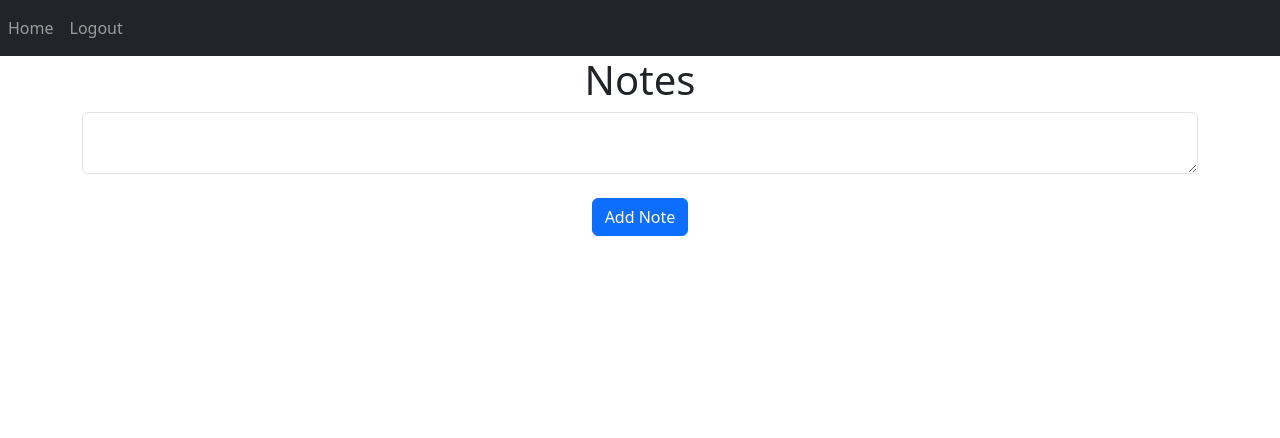
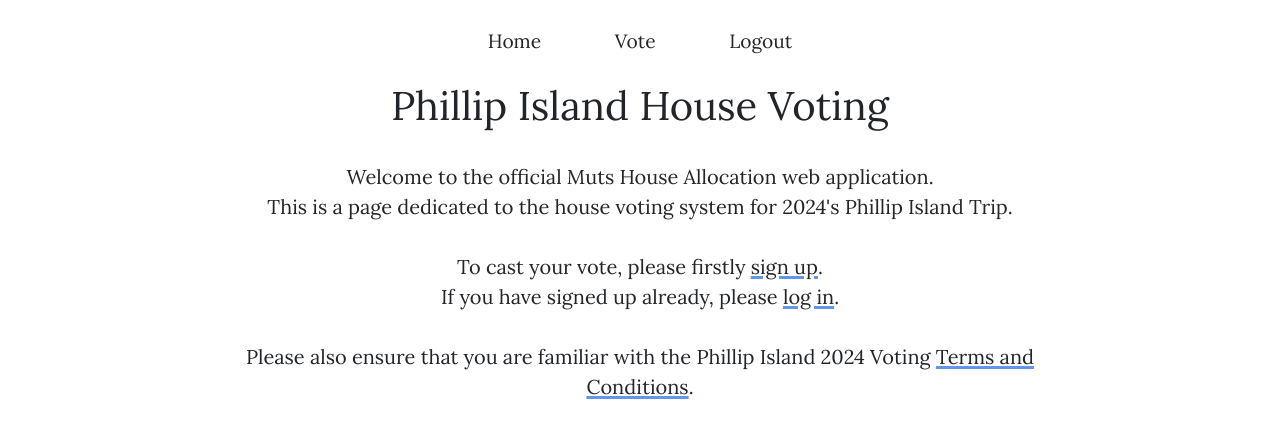
Before and after one commit to oskohosko/phillip_island, a Flask app: page / in a window 1280 px wide. Shown: the top 438 px of the page. Run offline with Flask 3, Linux system fonts and the light colour scheme; the visitor is signed in with stand-in values (Sample User, id 1); data that the repository does not hold is empty; some libraries are stand-ins or nearby versions.

Commit message:
Restructured website. Added T&Cs

```diff
--- a/website/__init__.py
+++ b/website/__init__.py
@@ -3,13 +3,17 @@ from flask_sqlalchemy import SQLAlchemy
 from os import path
 from flask_login import LoginManager
 
+import os
+from dotenv import load_dotenv
+
 db = SQLAlchemy()
 DB_NAME = "database.db"
 
+load_dotenv()
 
 def create_app():
     app = Flask(__name__)
-    app.config["SECRET_KEY"] = "oskarsecretkey"
+    app.config["SECRET_KEY"] = os.getenv("SECRET_KEY")
     app.config["SQLALCHEMY_DATABASE_URI"] = f"sqlite:///{DB_NAME}"
     db.init_app(app)
 
--- /dev/null
+++ b/website/static/style.css
@@ -0,0 +1,39 @@
+body {
+    font-family: 'Lora', serif;
+}
+
+.container {
+    max-width: 900px;
+}
+
+.nav-item {
+    padding-right: 1.5em;
+    padding-left: 1.5em;
+    padding-top: 1em;
+    .nav-link {
+        padding-bottom: 0;
+        border-bottom-width: 2.8px;
+    }
+    font-size:larger;
+}
+
+.nav {
+    --bs-nav-link-color: var(--bs-body-color);
+    --bs-nav-link-hover-color: var(--bs-body-color);
+}
+
+a {
+    color: inherit;
+    text-decoration: underline;
+    text-decoration-color: #6495ED;
+    text-decoration-thickness: 0.7mm;
+}
+
+.nav-link:hover {
+    text-decoration-color: inherit;
+}
+
+footer {
+    position: absolute;
+    bottom: 0;
+}
--- a/website/templates/base.html
+++ b/website/templates/base.html
@@ -5,30 +5,33 @@
     <meta name="viewport" content="width=device-width, initial-scale=1.0">
     <link href="https://cdn.jsdelivr.net/npm/bootstrap@5.3.1/dist/css/bootstrap.min.css" rel="stylesheet" integrity="sha384-4bw+/aepP/YC94hEpVNVgiZdgIC5+VKNBQNGCHeKRQN+PtmoHDEXuppvnDJzQIu9" crossorigin="anonymous">
     <script src="https://cdn.jsdelivr.net/npm/bootstrap@5.3.1/dist/js/bootstrap.bundle.min.js" integrity="sha384-HwwvtgBNo3bZJJLYd8oVXjrBZt8cqVSpeBNS5n7C8IVInixGAoxmnlMuBnhbgrkm" crossorigin="anonymous"></script>
-
+    <link rel="preconnect" href="https://fonts.googleapis.com">
+    <link rel="preconnect" href="https://fonts.gstatic.com" crossorigin>
+    <link href="https://fonts.googleapis.com/css2?family=Lora&display=swap" rel="stylesheet">
+    <link rel="stylesheet" type="text/css" href="/static/style.css">
     <title>{% block title %}{% endblock %}</title>
 </head>
 <body>
-    <nav class="navbar navbar-expand-lg navbar-dark bg-dark">
-        <button
-            class="navbar-toggler"
-            type="button"
-            data-toggle="collapse"
-            data-target="#navbar">
-            <span class="navbar-toggler-icon"></span>
-        </button>
-        <div class="collapse navbar-collapse" id="navbar">
-            <div class="navbar-nav">
-                {% if user.is_authenticated %}
-                <a class="nav-item nav-link" id="home" href="/">Home</a>
-                <a class="nav-item nav-link" id="logout" href="/logout">Logout</a>
-                {% else %}
-                <a class="nav-item nav-link" id="login" href="/login">Login</a>
-                <a class="nav-item nav-link" id="signUp" href="/sign-up">Sign Up</a>
-                {% endif %}
-            </div>
-        </div>
-    </nav>
+    <ul class="nav nav-underline justify-content-center">
+        <li class="nav-item">
+            <a class="nav-link" id="home" href="/">Home</a>
+        </li>
+        {% if user.is_authenticated %}
+        <li class="nav-item">
+            <a class="nav-link" id="vote" href="/vote">Vote</a>
+        </li>
+        <li class="nav-item">
+            <a class="nav-link" id="logout" href="/logout">Logout</a>
+        </li>
+        {% else %}
+        <li class="nav-item">
+            <a class="nav-link" id="login" href="/login">Login</a>
+        </li>
+        <li class="nav-item">
+            <a class="nav-link" id="signup" href="/sign-up">Sign Up</a>
+        </li>
+        {% endif %}
+    </ul>
 
     {% with messages = get_flashed_messages(with_categories=true) %}
     {% if messages %}
@@ -56,6 +59,7 @@
         {% block content %}
         {% endblock %}
     </div>
+
     <script
         src="https://code.jquery.com/jquery-3.2.1.slim.min.js"
         integrity="sha384-KJ3o2DKtIkvYIK3UENzmM7KCkRr/rE9/Qpg6aAZGJwFDMVNA/GpGFF93hXpG5KkN"
--- a/website/templates/home.html
+++ b/website/templates/home.html
@@ -2,22 +2,23 @@
 {% block title %}Home{% endblock %}
 
 {% block content %}
-<h1 align="center">Notes</h1>
-<ul class="list-group list-group-flush" id="notes">
-    {% for note in user.notes %}
-    <li class="list-group-item">
-        {{ note.data }}
-        <button type="button" class="close" onClick="deleteNote({{ note.id }})">
-            <span aria-hidden="true">&times;</span>
-        </button>
-    </li>
-    {% endfor %}
-</ul>
-<form method="POST">
-    <textarea name="note" id="note" class="form-control"></textarea>
-    <br>
-    <div align="center">
-        <button type="submit" class="btn btn-primary">Add Note</button>
-    </div>
-</form>
+<br>
+<h1 align="center">Phillip Island House Voting</h1>
+<br>
+<div class="container">
+    <p class="lead" align="center">
+        Welcome to the official Muts House Allocation web application.
+        <br>
+        This is a page dedicated to the house voting system for 2024's Phillip Island Trip.
+        <br>
+        <br>
+        To cast your vote, please firstly <a href="/sign-up">sign up</a>.
+        <br>
+        If you have signed up already, please <a href="/login">log in</a>.
+        <br>
+        <br>
+        Please also ensure that you are familiar with the Phillip Island 2024 Voting <a href="/termsandconditions">Terms and Conditions</a>.
+    </p>
+
+</div>
 {% endblock %}
--- a/website/templates/signup.html
+++ b/website/templates/signup.html
@@ -39,7 +39,7 @@
     </div>
     <br>
     <div class="form-group">
-        <label for="password2">Password (Confirm)</label>
+        <label for="password2">Confirm Password</label>
         <input
             type="password"
             class="form-control"
--- a/website/views.py
+++ b/website/views.py
@@ -9,17 +9,17 @@ views = Blueprint('views', __name__)
 
 
 @views.route('/', methods=["GET", "POST"])
-@login_required
+# @login_required
 def home():
-    if request.method == "POST":
-        note = request.form.get("note")
-        if len(note) < 1:
-            flash("Note is too short", category="error")
-        else:
-            new_note = Note(data=note, user_id=current_user.id)
-            db.session.add(new_note)
-            db.session.commit()
-            flash("Note added!", category="success")
+    # if request.method == "POST":
+    #     note = request.form.get("note")
+    #     if len(note) < 1:
+    #         flash("Note is too short", category="error")
+    #     else:
+    #         new_note = Note(data=note, user_id=current_user.id)
+    #         db.session.add(new_note)
+    #         db.session.commit()
+    #         flash("Note added!", category="success")
 
     return render_template("home.html", user=current_user)
 
```
Also changed, not shown: website/auth.py (+9 -4 lines), website/templates/termsandconditions.html (added, +51 -0 lines), website/templates/vote.html (added, +7 -0 lines), 1 other file.
